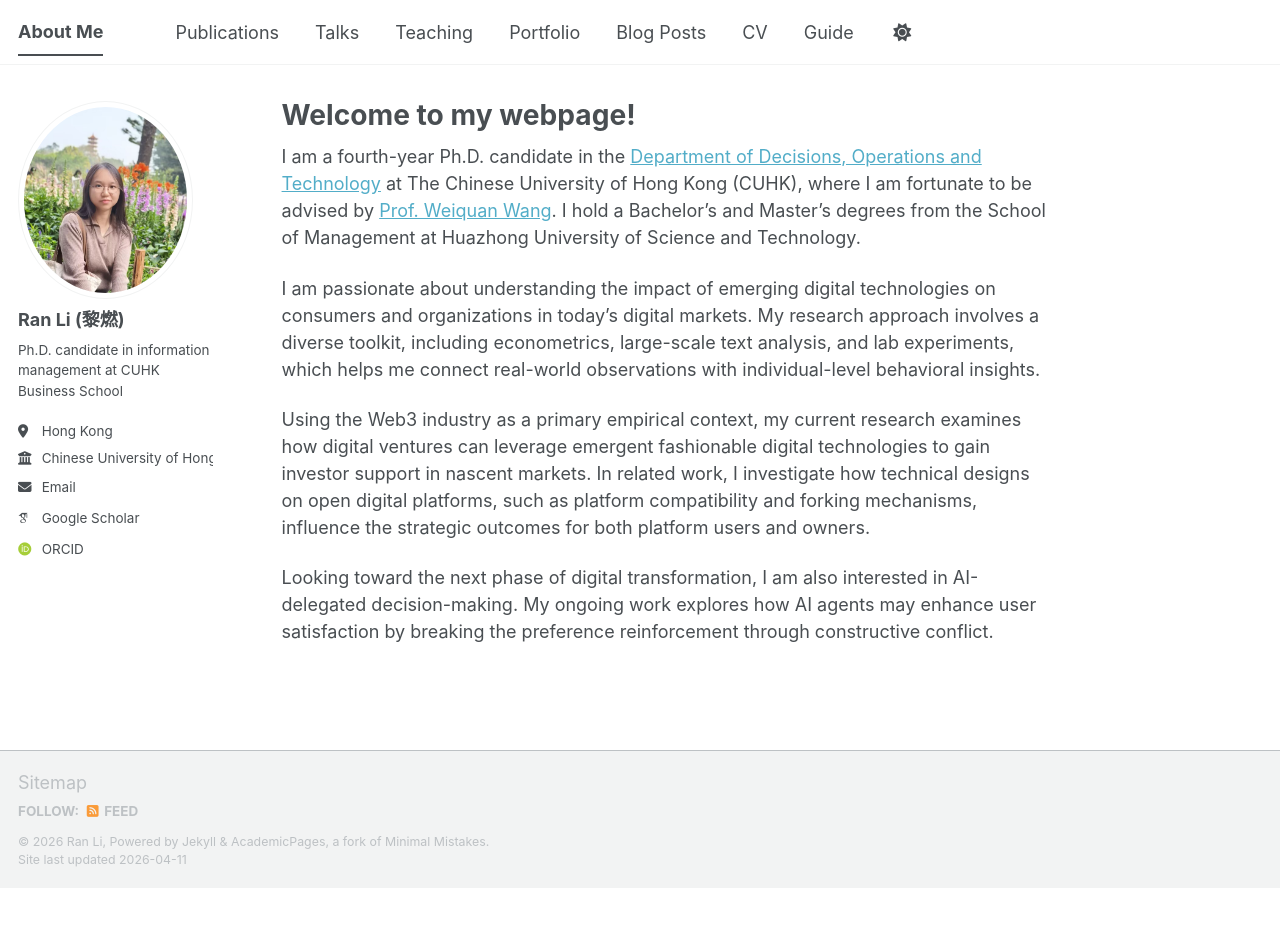
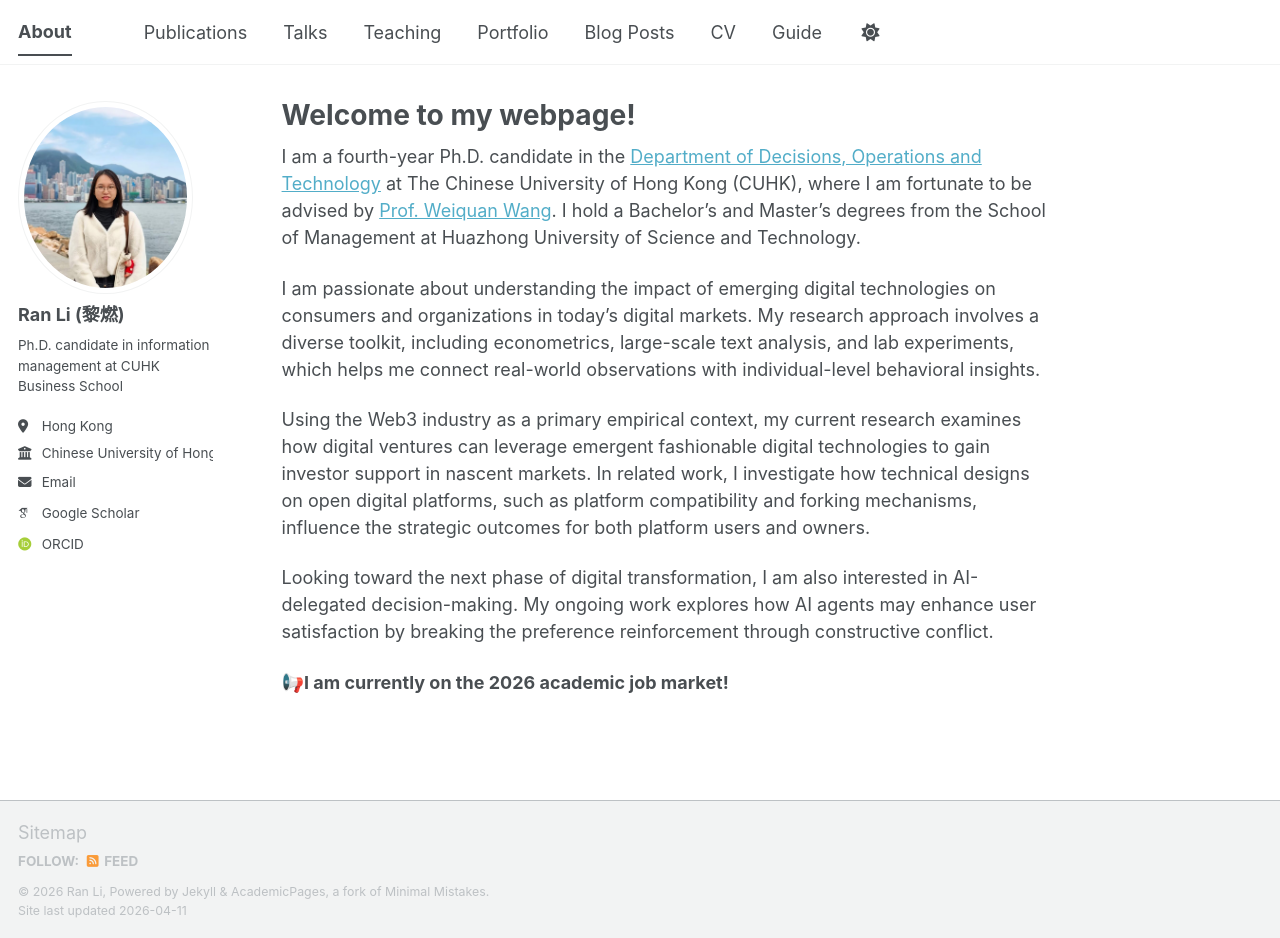
Before and after one commit to elaine-ran-li/elaine-ran-li.github.io, a Jekyll site: the page built from _pages/about.md, in a window 1280 px wide and 938 px high. Built offline with Jekyll 4.4.1, drawn with Linux system fonts in a browser that asks for light colours; some web fonts are replaced; a script bundle is joined from its source files by our own code; library files that are not in the unit come from our copies.

```diff
--- a/_config.yml
+++ b/_config.yml
@@ -9,7 +9,7 @@
 # Basic Site Settings
 locale                   : "en-US"
 site_theme               : "default" # The available themes options are "default", "air", "sunrise", "mint", "dirt" and "contrast"
-title                    : "About Me"
+title                    : "About"
 title_separator          : "-"
 name                     : &name "Ran Li"
 description              : &description "Your Name's academic portfolio"   # Update this with a general description of your site, this is the default if not overridden by a page
--- a/_pages/about.md
+++ b/_pages/about.md
@@ -14,3 +14,5 @@ I am passionate about understanding the impact of emerging digital technologies
 Using the Web3 industry as a primary empirical context, my current research examines how digital ventures can leverage emergent fashionable digital technologies to gain investor support in nascent markets. In related work, I investigate how technical designs on open digital platforms, such as platform compatibility and forking mechanisms, influence the strategic outcomes for both platform users and owners.
 
 Looking toward the next phase of digital transformation, I am also interested in AI-delegated decision-making. My ongoing work explores how AI agents may enhance user satisfaction by breaking the preference reinforcement through constructive conflict.
+
+📢**I am currently on the 2026 academic job market!**
```
Also changed, not shown: images/profile.jpg.
